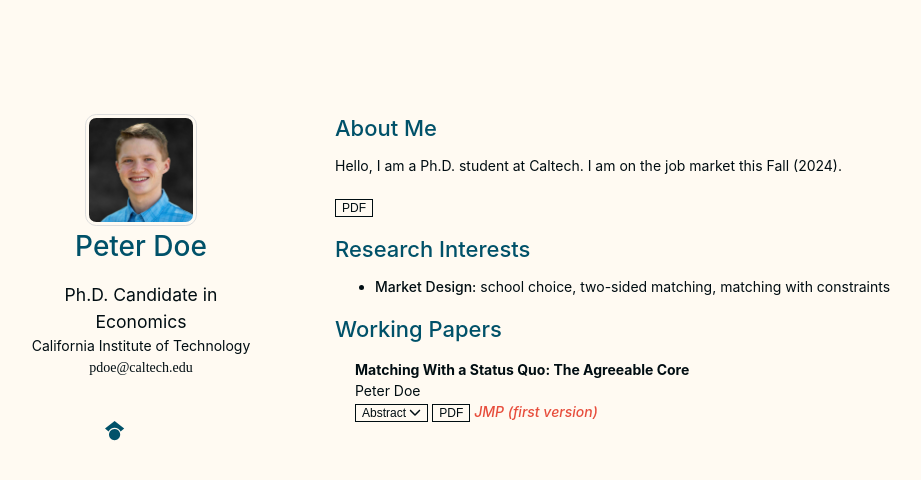
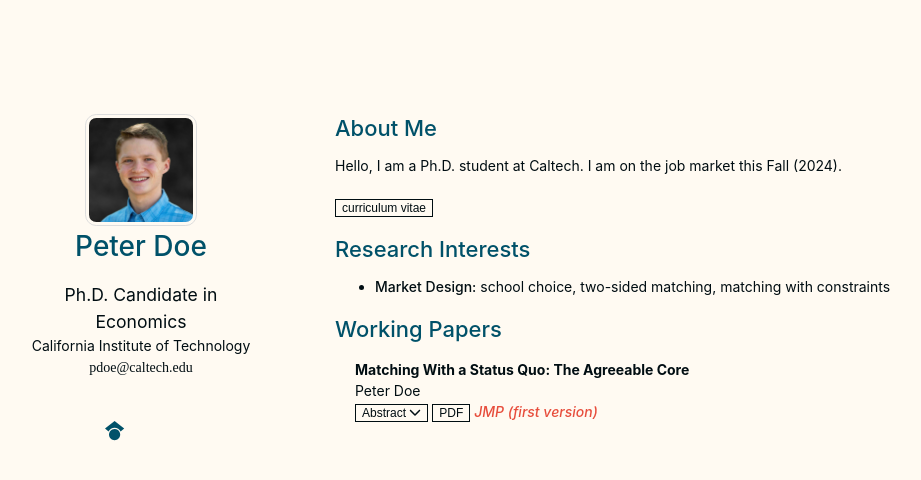
Before and after one commit to Pita-Dough/Pita-Dough.github.io, a Jekyll site: the page built from index.md, in a window 1280 px wide. Shown: the top 480 px of the page, without its empty margins (135-1056 px from the left). Built offline with Jekyll 4.4.1, drawn with Linux system fonts in a browser that asks for light colours; nearby versions of some CDN libraries; a style sheet for code colours, icons or effects is not loaded; our own code applies the rules of GitHub Pages for plain Markdown files.

Commit message:
Update index.md

```diff
--- a/index.md
+++ b/index.md
@@ -6,7 +6,7 @@
 
 Hello, I am a Ph.D. student at Caltech. I am on the job market this Fall (2024).
 
-<a href="{{ site.data.workingpapers.main.link.pdf }}" style="cursor:pointer"><button  class="btn btn-sm z-depth-0" role="button" target="_blank" style="font-size:12px;border:1px solid #000d12;cursor:pointer;color:#000d12;background-color:#fffaf2;">PDF</button></a>
+<a href="{{ site.data.workingpapers.main.link.pdf }}" style="cursor:pointer"><button  class="btn btn-sm z-depth-0" role="button" target="_blank" style="font-size:12px;border:1px solid #000d12;cursor:pointer;color:#000d12;background-color:#fffaf2;">curriculum vitae</button></a>
 
 ## Research Interests
 
```
